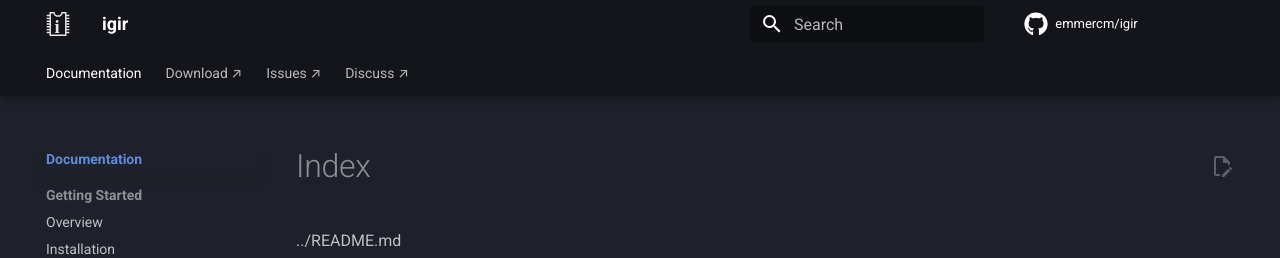
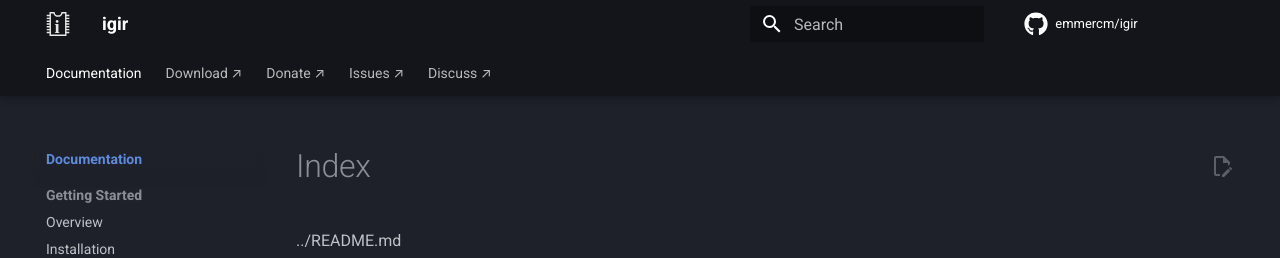
Before and after one commit to emmercm/igir, an MkDocs documentation site: the page built from docs/index.md, in a window 1280 px wide. Shown: the top 258 px of the page. Built offline with MkDocs 1.6.1 and Material for MkDocs 9.7.7, drawn with Linux system fonts in a browser that asks for light colours; comment, search, counter and statistics services are not loaded.

Commit message:
Docs: fix mkdocs-material emoji deprecations (#777)

```diff
--- a/mkdocs.yml
+++ b/mkdocs.yml
@@ -92,6 +92,7 @@
           - license.md
   # https://github.com/squidfunk/mkdocs-material/issues/889#issuecomment-582297142: how-to open nav links in new tabs
   - Download ↗: https://github.com/emmercm/igir/releases/latest" target="_blank
+  - Donate ↗: https://github.com/sponsors/emmercm
   - Issues ↗: https://github.com/emmercm/igir/issues?q=is%3Aopen+is%3Aissue+label%3Abug" target="_blank
   - Discuss ↗: https://github.com/emmercm/igir/discussions" target="_blank
 
@@ -143,8 +144,8 @@
   # https://squidfunk.github.io/mkdocs-material/reference/icons-emojis/
   - attr_list
   - pymdownx.emoji:
-      emoji_index: !!python/name:materialx.emoji.twemoji
-      emoji_generator: !!python/name:materialx.emoji.to_svg
+      emoji_index: !!python/name:material.extensions.emoji.twemoji
+      emoji_generator: !!python/name:material.extensions.emoji.to_svg
 
 extra:
   analytics:
```
Also changed, not shown: docs/requirements.txt (added, +16 -0 lines), 2 other files.
